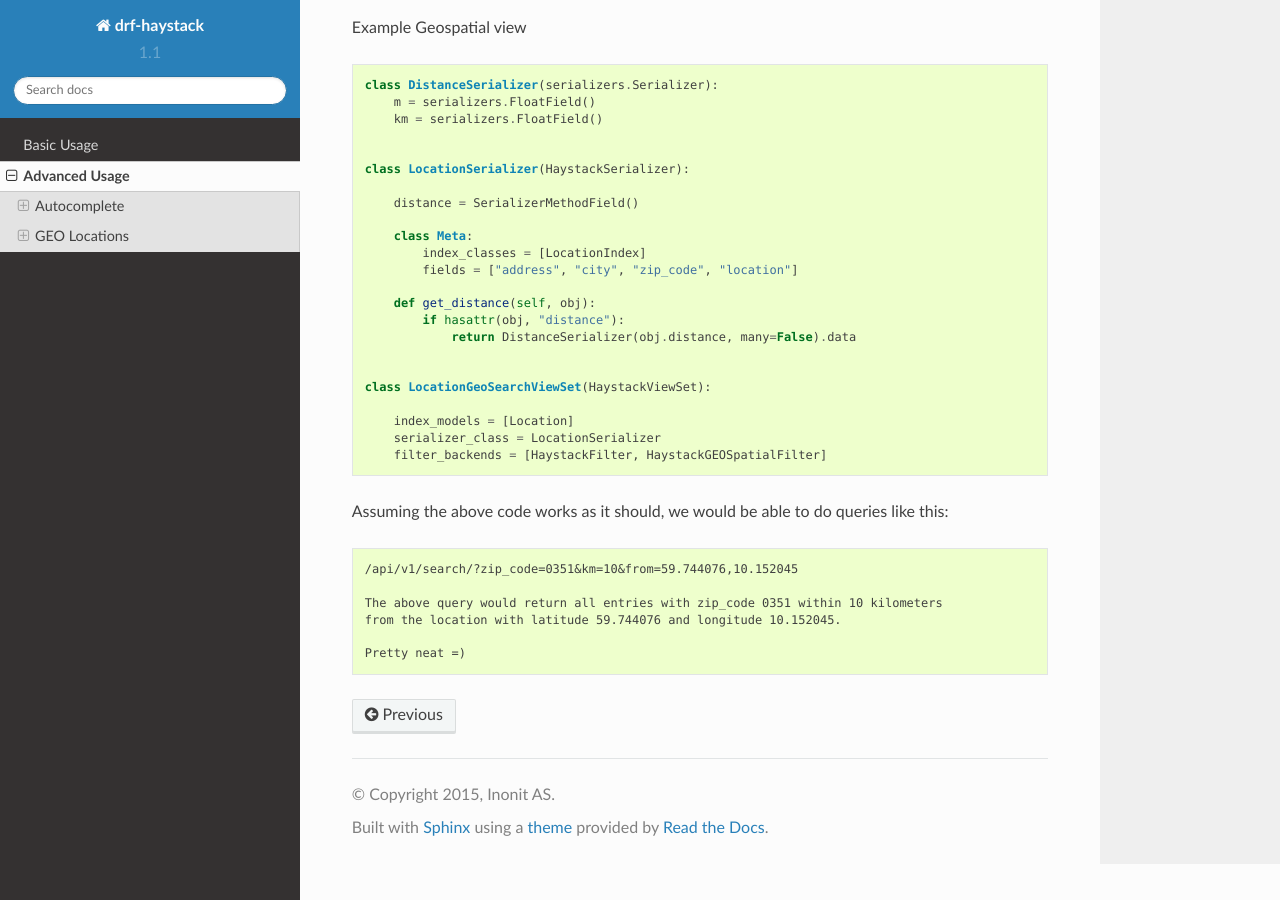
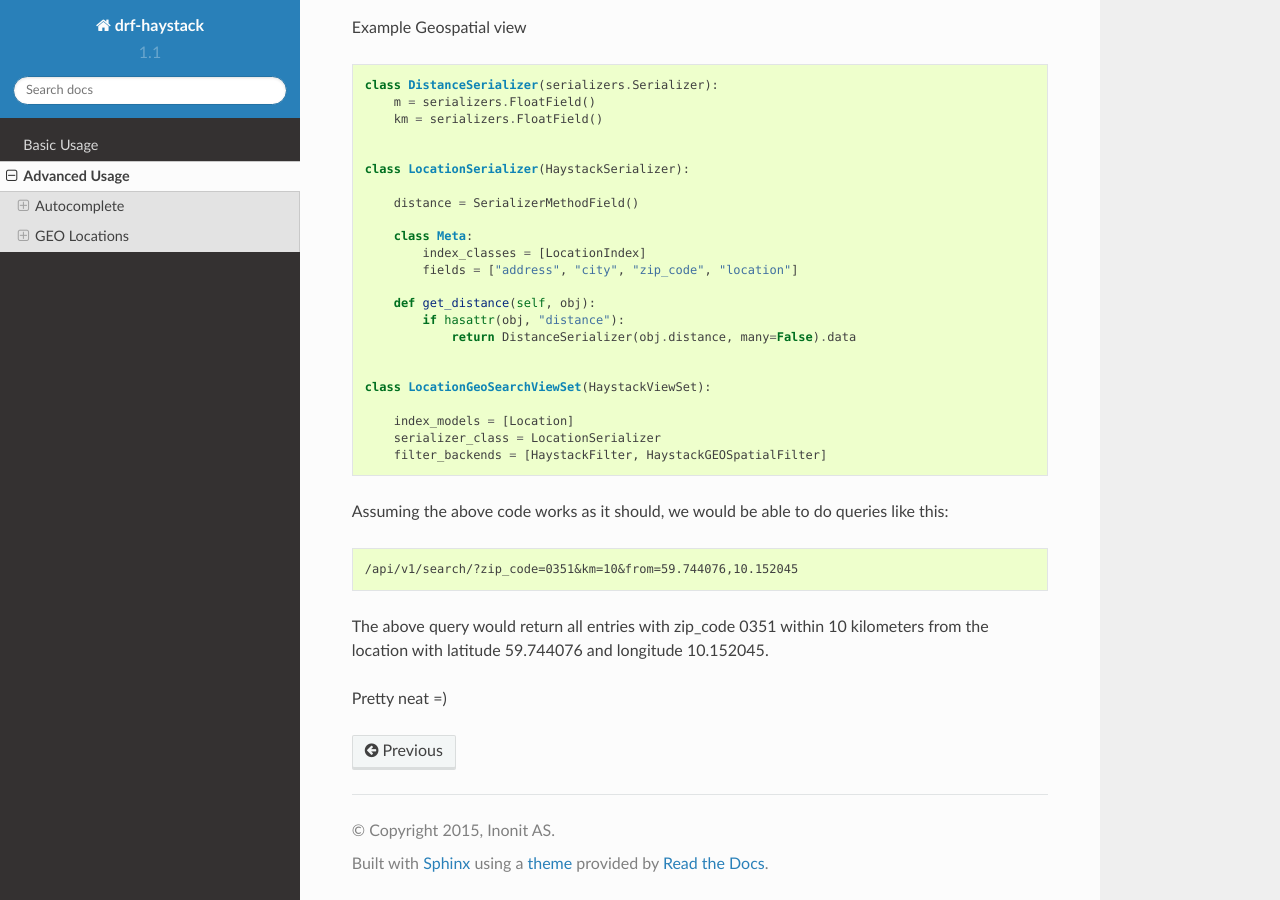
Before and after one commit to rhblind/drf-haystack, a Sphinx documentation site: the page built from docs/advanced_usage.rst, in a window 1280 px wide and 900 px high, scrolled down 1291 px. Built offline with Sphinx 7.4.7 and the Read the Docs theme 2.0.0, drawn with Linux system fonts in a browser that asks for light colours.

Commit message:
moved text out of code block

```diff
--- a/docs/advanced_usage.rst
+++ b/docs/advanced_usage.rst
@@ -98,7 +98,8 @@ Assuming the above code works as it should, we would be able to do queries like
 
     /api/v1/search/?zip_code=0351&km=10&from=59.744076,10.152045
 
-    The above query would return all entries with zip_code 0351 within 10 kilometers
-    from the location with latitude 59.744076 and longitude 10.152045.
 
-    Pretty neat =)
+The above query would return all entries with zip_code 0351 within 10 kilometers
+from the location with latitude 59.744076 and longitude 10.152045.
+
+Pretty neat =)
```
